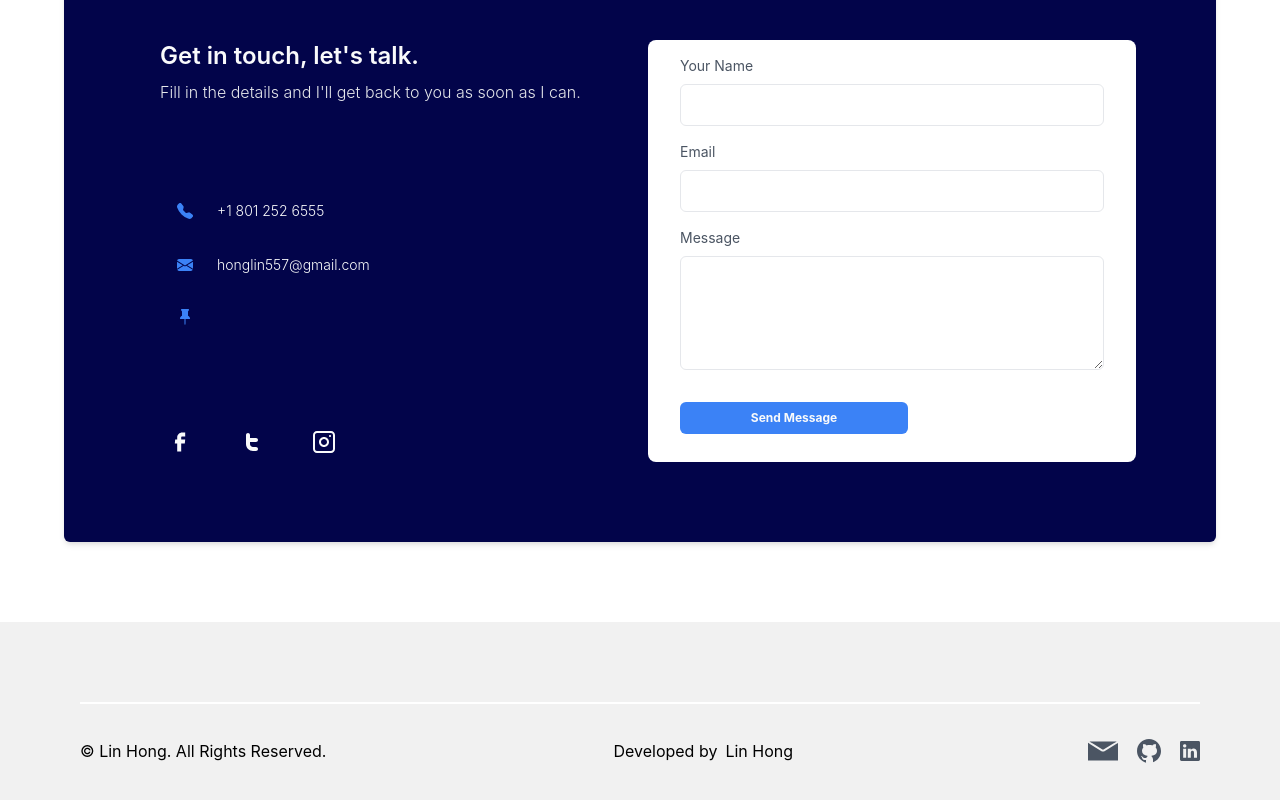
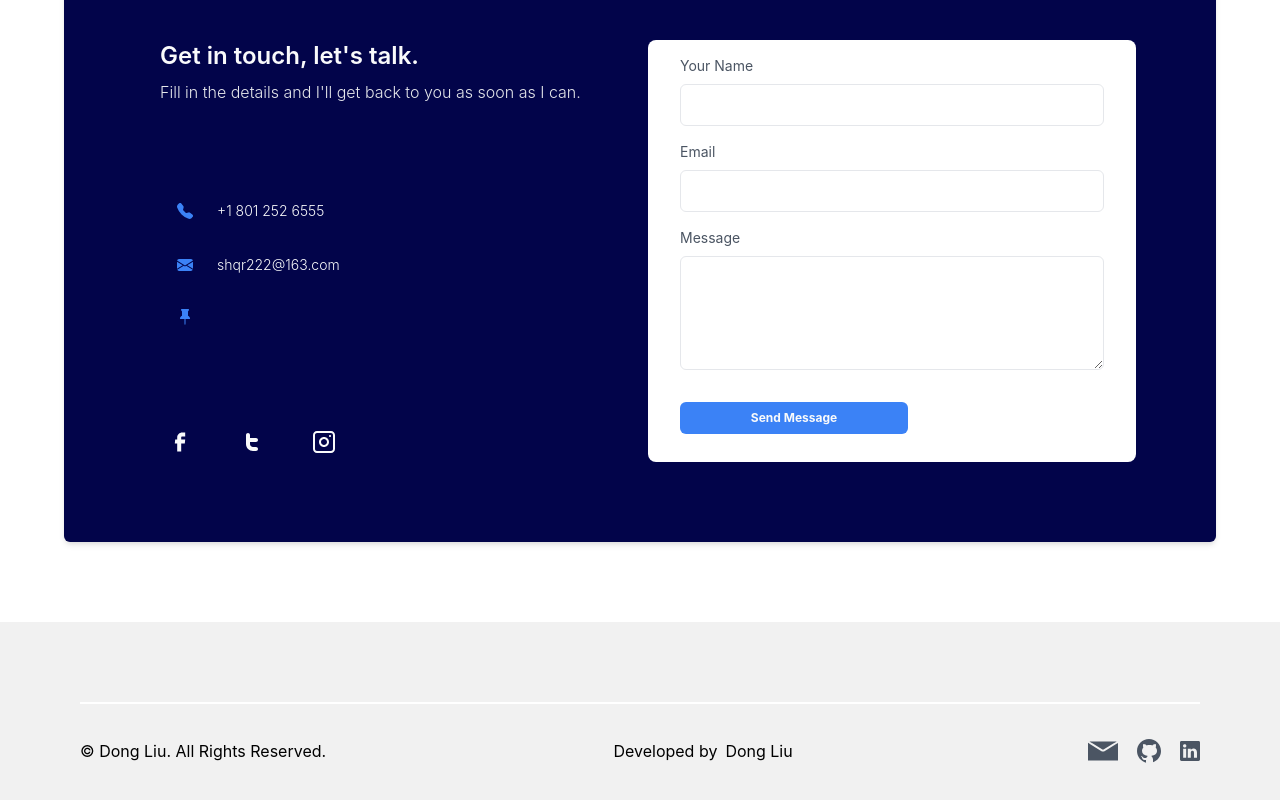
Before and after one commit to gnoose/portfolio, a Next.js app: page /contact in a window 1280 px wide. Shown: the part 348-1148 px from the top of the page. Built offline with nearby package versions, Linux system fonts and the light colour scheme.

Commit message:
rename to Dong Liu

```diff
--- a/components/ContainerBlock.js
+++ b/components/ContainerBlock.js
@@ -8,7 +8,7 @@ export default function ContainerBlock({ children, ...customMeta }) {
   const router = useRouter();
 
   const meta = {
-    title: "Lin Hong - Engineer, Architect, Developer, Programmer",
+    title: "Dong Liu - Engineer, Architect, Developer, Programmer",
     description: `Web and Blockchain Engineer 8 years straight experience. Get in touch with me to know more.`,
     image: "/avatar.png",
     type: "website",
@@ -29,7 +29,7 @@ export default function ContainerBlock({ children, ...customMeta }) {
           href={`https://yourwebsite.com${router.asPath}`}
         />
         <meta property="og:type" content={meta.type} />
-        <meta property="og:site_name" content="Lin Hong" />
+        <meta property="og:site_name" content="Dong Liu" />
         <meta property="og:description" content={meta.description} />
         <meta property="og:title" content={meta.title} />
         <meta property="og:image" content={meta.image} />
--- a/components/Footer.js
+++ b/components/Footer.js
@@ -9,7 +9,7 @@ export default function Footer() {
         <div className="h-0.5 w-full bg-white dark:bg-gray-700"></div>
         <div className="flex flex-col space-y-4 md:space-y-0 md:flex-row justify-between md:items-center mt-8">
           <div>
-            <p>&copy; Lin Hong. All Rights Reserved.</p>
+            <p>&copy; Dong Liu. All Rights Reserved.</p>
           </div>
           <div>
             {/* Support me by keeping this in the footer, please. :) */}
@@ -20,7 +20,7 @@ export default function Footer() {
                   className="hover:bg-red-500 rounded-md px-2 py-1  hover:text-gray-50"
                   href="/"
                 >
-                  Lin Hong
+                  Dong Liu
                 </a>
               </div>
             </p>
--- a/constants/data.js
+++ b/constants/data.js
@@ -1,9 +1,9 @@
 const userData = {
   githubUsername: "triaton",
-  name: "Lin Hong",
+  name: "Dong Liu",
   designation: "Full-Stack Software Engineer",
   avatarUrl: "/avatar.jpg",
-  email: "honglin557@gmail.com",
+  email: "shqr222@163.com",
   phone: "+1 801 252 6555",
   address: "",
   projects: [
@@ -134,9 +134,9 @@ const userData = {
   ],
   resumeUrl: "https://drive.google.com/file/d/1B0RUJ9gb0TuVw4J42V_s_doVLA8Eyv5B/view?usp=sharing",
   socialLinks: {
-    email: "mailto:honglin557@gmail.com",
-    linkedin: "https://linkedin.com/in/linhong557",
-    github: "https://github.com/triaton",
+    email: "mailto:shqr222@163.com",
+    linkedin: "https://linkedin.com/in/dongliu",
+    github: "https://github.com/dongliu",
   },
 };
 
--- a/pages/experience.js
+++ b/pages/experience.js
@@ -4,7 +4,7 @@ import Experience from "../components/Experience";
 
 export default function experience() {
   return (
-    <ContainerBlock title="Experience - Lin Hong">
+    <ContainerBlock title="Experience - Dong Liu">
       <Experience />
     </ContainerBlock>
   );
--- a/pages/index.js
+++ b/pages/index.js
@@ -7,7 +7,7 @@ import Hero from "../components/Hero";
 
 export default function Home({repositories}) {
   return (<ContainerBlock
-    title="Lin Hong - Engineer, Programmer, Developer"
+    title="Dong Liu - Engineer, Programmer, Developer"
     description="Fullstack Web and Blockchain engineer"
   >
     <Hero/>
--- a/pages/projects.js
+++ b/pages/projects.js
@@ -4,7 +4,7 @@ import Projects from "../components/Projects";
 
 export default function projects() {
   return (
-    <ContainerBlock title="Projects - Lin Hong">
+    <ContainerBlock title="Projects - Dong Liu">
       <Projects />
     </ContainerBlock>
   );
```
Also changed, not shown: 1 other file (tests, documents, lock files or other folders).
